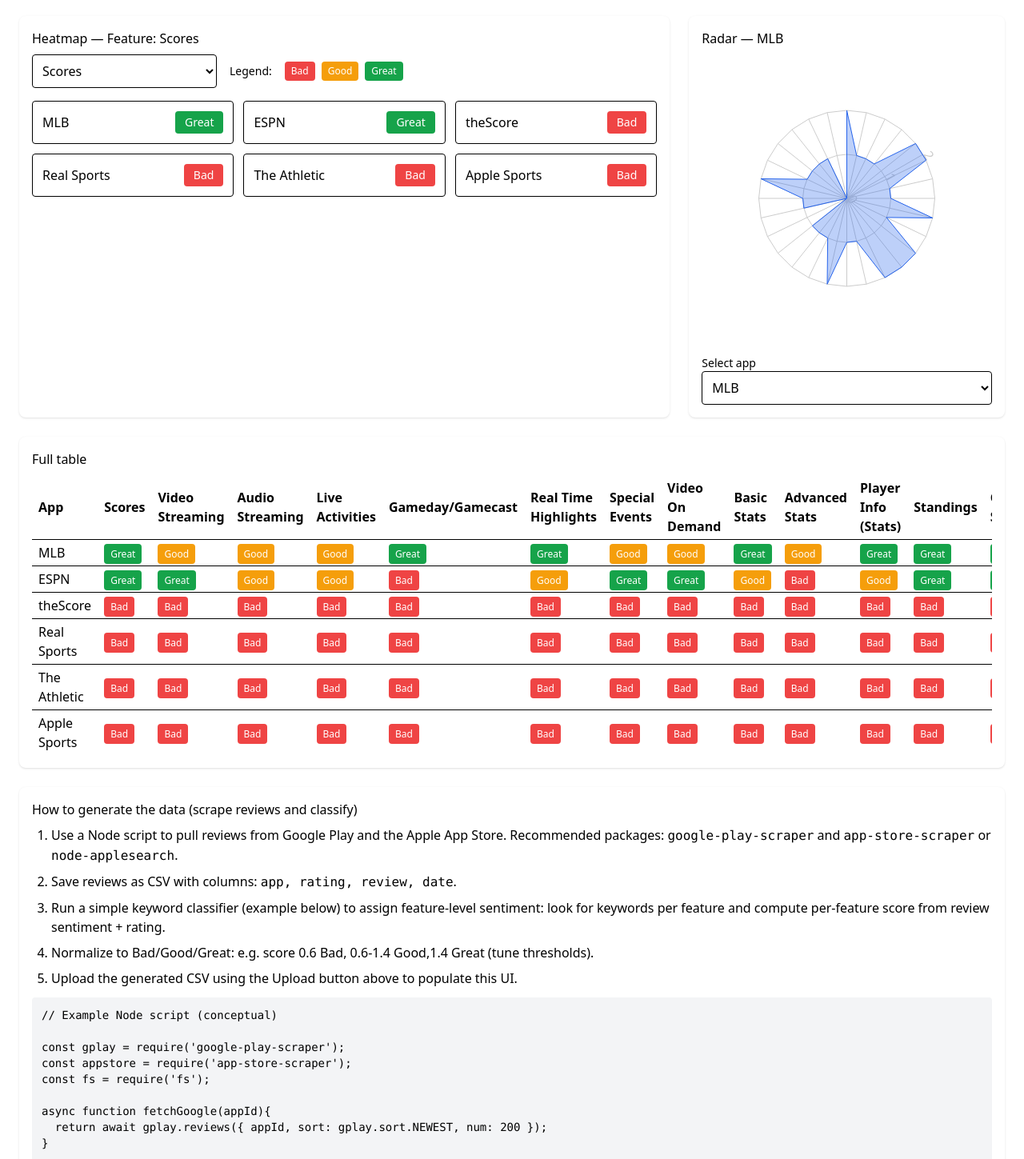
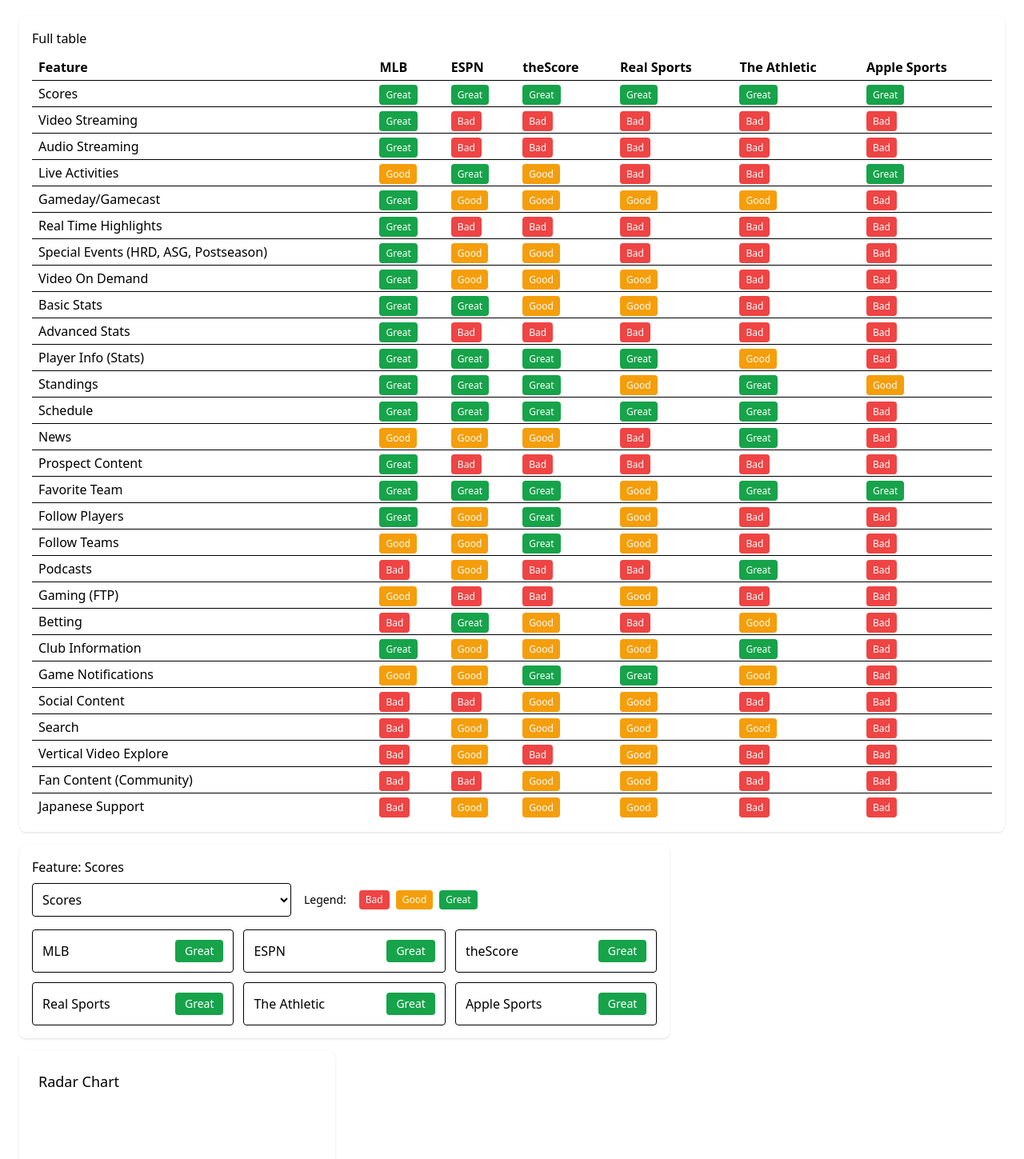
Before and after one commit to kyelindholm/mlbhackathon2025, a React (Create React App) app: page / in a window 1280 px wide. Shown: the part 60-1509 px from the top of the page at 80% size. Built offline with nearby package versions, Linux system fonts and the light colour scheme.

Commit message:
format data visualizations

```diff
--- a/src/App.js
+++ b/src/App.js
@@ -1,14 +1,14 @@
 import './App.css';
 
-import { useState, useMemo } from "react";
+import { useState, useMemo, useEffect } from "react";
 import { Radar, RadarChart, PolarGrid, PolarAngleAxis, PolarRadiusAxis, ResponsiveContainer, Tooltip, BarChart, Bar, XAxis, YAxis, Cell } from 'recharts';
 import Papa from 'papaparse';
 import { Download } from 'lucide-react';
 
 const FEATURES = [
   'Scores', 'Video Streaming', 'Audio Streaming', 'Live Activities', 'Gameday/Gamecast',
-  'Real Time Highlights', 'Special Events', 'Video On Demand', 'Basic Stats', 'Advanced Stats',
-  'Player Info (Stats)', 'Standings', 'Game Schedule', 'News', 'Prospect content',
+  'Real Time Highlights', 'Special Events\n(HRD, ASG, Postseason)', 'Video On Demand', 'Basic Stats', 'Advanced Stats',
+  'Player Info (Stats)', 'Standings', 'Schedule', 'News', 'Prospect Content',
   'Favorite Team', 'Follow Players', 'Follow Teams', 'Podcasts', 'Gaming (FTP)', 'Betting',
   'Club Information', 'Game Notifications', 'Social Content', 'Search', 'Vertical Video Explore',
   'Fan Content (Community)', 'Japanese Support'
@@ -26,68 +26,202 @@
 const sampleData = [
   {
     app: 'MLB',
-    // random example values — replace by ingested data
     Scores: 'Great',
-    'Video Streaming': 'Good',
-    'Audio Streaming': 'Good',
+    'Video Streaming': 'Great',
+    'Audio Streaming': 'Great',
     'Live Activities': 'Good',
     'Gameday/Gamecast': 'Great',
     'Real Time Highlights': 'Great',
-    'Special Events': 'Good',
+    'Special Events\n(HRD, ASG, Postseason)': 'Great',
+    'Video On Demand': 'Great',
+    'Basic Stats': 'Great',
+    'Advanced Stats': 'Great',
+    'Player Info (Stats)': 'Great',
+    'Standings': 'Great',
+    'Schedule': 'Great',
+    'News': 'Good',
+    'Prospect Content': 'Great',
+    'Favorite Team': 'Great',
+    'Follow Players': 'Great',
+    'Follow Teams': 'Good',
+    'Podcasts': 'Bad',
+    'Gaming (FTP)': 'Good',
+    'Betting': 'Bad',
+    'Club Information': 'Great',
+    'Game Notifications': 'Good',
+    'Player Notifications': 'Good',
+    'News Notifications': 'Great',
+    'Social Content': 'Bad',
+    'Search': 'Bad',
+    'Vertical Video Explore': 'Bad',
+    'Fan Content (Community)': 'Bad',
+    'Japanese Support': 'Bad'
+  },
+  {
+    app: 'ESPN',
+    Scores: 'Great',
+    'Video Streaming': 'Bad',
+    'Audio Streaming': 'Bad',
+    'Live Activities': 'Great',
+    'Gameday/Gamecast': 'Good',
+    'Real Time Highlights': 'Bad',
+    'Special Events\n(HRD, ASG, Postseason)': 'Good',
     'Video On Demand': 'Good',
     'Basic Stats': 'Great',
-    'Advanced Stats': 'Good',
+    'Advanced Stats': 'Bad',
     'Player Info (Stats)': 'Great',
     'Standings': 'Great',
-    'Game Schedule': 'Great',
+    'Schedule': 'Great',
     'News': 'Good',
-    'Prospect content': 'Good',
+    'Prospect Content': 'Bad',
     'Favorite Team': 'Great',
     'Follow Players': 'Good',
     'Follow Teams': 'Good',
     'Podcasts': 'Good',
     'Gaming (FTP)': 'Bad',
+    'Betting': 'Great',
+    'Club Information': 'Good',
+    'Game Notifications': 'Good',
+    'Player Notifications': 'Bad',
+    'News Notifications': 'Great',
+    'Social Content': 'Bad',
+    'Search': 'Good',
+    'Vertical Video Explore': 'Good',
+    'Fan Content (Community)': 'Bad',
+    'Japanese Support': 'Good'
+  },
+  {
+    app: 'theScore',
+    Scores: 'Great',
+    'Video Streaming': 'Bad',
+    'Audio Streaming': 'Bad',
+    'Live Activities': 'Good',
+    'Gameday/Gamecast': 'Good',
+    'Real Time Highlights': 'Bad',
+    'Special Events\n(HRD, ASG, Postseason)': 'Good',
+    'Video On Demand': 'Good',
+    'Basic Stats': 'Good',
+    'Advanced Stats': 'Bad',
+    'Player Info (Stats)': 'Great',
+    'Standings': 'Great',
+    'Schedule': 'Great',
+    'News': 'Good',
+    'Prospect Content': 'Bad',
+    'Favorite Team': 'Great',
+    'Follow Players': 'Great',
+    'Follow Teams': 'Great',
+    'Podcasts': 'Bad',
+    'Gaming (FTP)': 'Bad',
     'Betting': 'Good',
     'Club Information': 'Good',
     'Game Notifications': 'Great',
+    'Player Notifications': 'Great',
+    'News Notifications': 'Great',
+    'Social Content': 'Good',
+    'Search': 'Good',
+    'Vertical Video Explore': 'Bad',
+    'Fan Content (Community)': 'Good',
+    'Japanese Support': 'Good'
+  },
+  {
+    app: 'Real Sports',
+    Scores: 'Great',
+    'Video Streaming': 'Bad',
+    'Audio Streaming': 'Bad',
+    'Live Activities': 'Bad',
+    'Gameday/Gamecast': 'Good',
+    'Real Time Highlights': 'Bad',
+    'Special Events\n(HRD, ASG, Postseason)': 'Bad',
+    'Video On Demand': 'Good',
+    'Basic Stats': 'Good',
+    'Advanced Stats': 'Bad',
+    'Player Info (Stats)': 'Great',
+    'Standings': 'Good',
+    'Schedule': 'Great',
+    'News': 'Bad',
+    'Prospect Content': 'Bad',
+    'Favorite Team': 'Good',
+    'Follow Players': 'Good',
+    'Follow Teams': 'Good',
+    'Podcasts': 'Bad',
+    'Gaming (FTP)': 'Good',
+    'Betting': 'Bad',
+    'Club Information': 'Good',
+    'Game Notifications': 'Great',
+    'Player Notifications': 'Great',
+    'News Notifications': 'Bad',
     'Social Content': 'Good',
     'Search': 'Good',
     'Vertical Video Explore': 'Good',
     'Fan Content (Community)': 'Good',
+    'Japanese Support': 'Good'
+  },
+  {
+    app: 'The Athletic',
+    Scores: 'Great',
+    'Video Streaming': 'Bad',
+    'Audio Streaming': 'Bad',
+    'Live Activities': 'Bad',
+    'Gameday/Gamecast': 'Good',
+    'Real Time Highlights': 'Bad',
+    'Special Events\n(HRD, ASG, Postseason)': 'Bad',
+    'Video On Demand': 'Bad',
+    'Basic Stats': 'Bad',
+    'Advanced Stats': 'Bad',
+    'Player Info (Stats)': 'Good',
+    'Standings': 'Great',
+    'Schedule': 'Great',
+    'News': 'Great',
+    'Prospect Content': 'Bad',
+    'Favorite Team': 'Great',
+    'Follow Players': 'Bad',
+    'Follow Teams': 'Bad',
+    'Podcasts': 'Great',
+    'Gaming (FTP)': 'Bad',
+    'Betting': 'Good',
+    'Club Information': 'Great',
+    'Game Notifications': 'Good',
+    'Player Notifications': 'Bad',
+    'News Notifications': 'Great',
+    'Social Content': 'Bad',
+    'Search': 'Good',
+    'Vertical Video Explore': 'Bad',
+    'Fan Content (Community)': 'Bad',
     'Japanese Support': 'Bad'
   },
   {
-    app: 'ESPN',
+    app: 'Apple Sports',
     Scores: 'Great',
-    'Video Streaming': 'Great',
-    'Audio Streaming': 'Good',
-    'Live Activities': 'Good',
+    'Video Streaming': 'Bad',
+    'Audio Streaming': 'Bad',
+    'Live Activities': 'Great',
     'Gameday/Gamecast': 'Bad',
-    'Real Time Highlights': 'Good',
-    'Special Events': 'Great',
-    'Video On Demand': 'Great',
-    'Basic Stats': 'Good',
+    'Real Time Highlights': 'Bad',
+    'Special Events\n(HRD, ASG, Postseason)': 'Bad',
+    'Video On Demand': 'Bad',
+    'Basic Stats': 'Bad',
     'Advanced Stats': 'Bad',
-    'Player Info (Stats)': 'Good',
-    'Standings': 'Great',
-    'Game Schedule': 'Great',
-    'News': 'Great',
-    'Prospect content': 'Bad',
-    'Favorite Team': 'Good',
+    'Player Info (Stats)': 'Bad',
+    'Standings': 'Good',
+    'Schedule': 'Bad',
+    'News': 'Bad',
+    'Prospect Content': 'Bad',
+    'Favorite Team': 'Great',
     'Follow Players': 'Bad',
-    'Follow Teams': 'Good',
-    'Podcasts': 'Great',
-    'Gaming (FTP)': 'Good',
-    'Betting': 'Great',
+    'Follow Teams': 'Bad',
+    'Podcasts': 'Bad',
+    'Gaming (FTP)': 'Bad',
+    'Betting': 'Bad',
     'Club Information': 'Bad',
-    'Game Notifications': 'Good',
-    'Social Content': 'Great',
-    'Search': 'Great',
-    'Vertical Video Explore': 'Great',
-    'Fan Content (Community)': 'Good',
-    'Japanese Support': 'Good'
-  },
-  // ... add other sample apps as needed
+    'Game Notifications': 'Bad',
+    'Player Notifications': 'Bad',
+    'News Notifications': 'Bad',
+    'Social Content': 'Bad',
+    'Search': 'Bad',
+    'Vertical Video Explore': 'Bad',
+    'Fan Content (Community)': 'Bad',
+    'Japanese Support': 'Bad'
+  }
 ];
 
 function normalizeData(dataArray) {
@@ -147,8 +281,9 @@
   const heatmapData = numeric.map(d => ({ app: d.app, value: d[selectedFeature] }));
 
   // Prepare radar chart for selected app
-  const [selectedApp, setSelectedApp] = useState('MLB');
-  const radarData = FEATURES.map(f => ({ feature: f, value: numeric.find(n => n.app === selectedApp)?.[f] ?? 0 }));
+  const [selectedApps, setSelectedApps] = useState(sampleData.map(d => d.app));
+  const [chartData, setChartData] = useState([]);
+  const radarData = FEATURES.map(f => ({ feature: f, value: numeric.find(n => n.app === selectedApps[0])?.[f] ?? 0 }));
 
   const colorForScore = (s) => {
     switch(s){
@@ -157,6 +292,43 @@
       default: return '#ef4444'; // red for Bad
     }
   }
+
+  // Always assign a fixed color to each app based on its index in sampleData
+  const colors = ['#2563eb', '#10b981', '#f97316', '#ef4444', '#8b5cf6'];
+  const colorForApp = (appName) => {
+    const idx = sampleData.findIndex(d => d.app === appName);
+    return colors[idx % colors.length];
+  };
+
+   useEffect(() => {
+    // Start with an array of objects for each feature
+    const transformedData = FEATURES.map(feature => ({
+      feature: feature,
+    }));
+
+    // Add the score for each selected app to the corresponding feature object
+    selectedApps.forEach(appName => {
+      const appData = sampleData.find(d => d.app === appName);
+      if (appData) {
+        FEATURES.forEach(feature => {
+          transformedData.find(f => f.feature === feature)[appName] = SCORE_MAP[appData[feature]];
+        });
+      }
+    });
+    setChartData(transformedData);
+  }, [selectedApps]);
+
+    const handleCheckboxChange = (appName) => {
+    setSelectedApps(prevSelectedApps => {
+      if (prevSelectedApps.includes(appName)) {
+        // If the app is already selected, remove it
+        return prevSelectedApps.filter(app => app !== appName);
+      } else {
+        // If it's not selected, add it
+        return [...prevSelectedApps, appName];
+      }
+    });
+  };
 
   return (
     <div className="p-6 max-w-7xl mx-auto">
@@ -172,9 +344,38 @@
         </div>
       </header>
 
+
+      <section className="mt-6 bg-white p-4 my-4 rounded-lg shadow">
+        <h2 className="font-medium mb-2">Full table</h2>
+        <div className="overflow-x-auto">
+          <table className="min-w-full text-left">
+            <thead>
+              <tr>
+                <th className="px-2 py-1">Feature</th>
+                {data.map(d => (
+                  <th key={d.app} className="px-2 py-1">{d.app}</th>
+                ))}
+              </tr>
+            </thead>
+            <tbody>
+              {FEATURES.map(feature => (
+                <tr key={feature} className="border-t">
+                  <td className="px-2 py-1 font-medium">{feature}</td>
+                  {data.map(d => (
+                    <td key={d.app} className="px-2 py-1">
+                      <span className="px-2 py-1 rounded text-xs text-white" style={{background: colorForScore(SCORE_MAP[d[feature]] ?? 0)}}>{d[feature]}</span>
+                    </td>
+                  ))}
+                </tr>
+              ))}
+            </tbody>
+          </table>
+        </div>
+      </section>
+
       <section className="grid grid-cols-1 lg:grid-cols-3 gap-6">
         <div className="col-span-2 bg-white p-4 rounded-lg shadow">
-          <h2 className="font-medium mb-2">Heatmap — Feature: {selectedFeature}</h2>
+          <h2 className="font-medium mb-2">Feature: {selectedFeature}</h2>
           <div className="flex gap-4 items-center mb-4">
             <select value={selectedFeature} onChange={e=>setSelectedFeature(e.target.value)} className="border rounded p-2">
               {FEATURES.map(f => <option key={f} value={f}>{f}</option>)}
@@ -197,88 +398,61 @@
           </div>
 
         </div>
+      </section>
 
-        <aside className="bg-white p-4 rounded-lg shadow">
-          <h3 className="font-medium mb-2">Radar — {selectedApp}</h3>
+      <section className="grid grid-cols-1 lg:grid-cols-3 gap-6 my-4">
+        <aside className="bg-white p-6 rounded-lg shadow">
+          <h3 className="font-medium mb-4 text-lg">Radar Chart</h3>
           <div style={{ width: '100%', height: 360 }}>
             <ResponsiveContainer>
-              <RadarChart data={radarData} outerRadius={110}>
-                <PolarGrid />
-                <PolarAngleAxis dataKey="feature" tick={false} />
-                <PolarRadiusAxis angle={30} domain={[0,2]} tickCount={3} />
-                <Radar name={selectedApp} dataKey="value" stroke="#2563eb" fill="#2563eb" fillOpacity={0.3} />
-                <Tooltip formatter={(val)=>LABELS[val]} />
+              <RadarChart data={chartData} outerRadius={110}>
+                <PolarGrid stroke="#e5e7eb" />
+                {/* <PolarAngleAxis dataKey="feature" stroke="#374151" tick={false} /> */}
+                <PolarRadiusAxis domain={[0, 2]} tickCount={3} />
+                {/* Map over the selected apps to render a Radar component for each one */}
+                {selectedApps.map((appName) => (
+                  <Radar
+                    key={appName}
+                    name={appName}
+                    dataKey={appName} // The dataKey now corresponds to the app's name
+                    stroke={colorForApp(appName)}
+                    fill={colorForApp(appName)}
+                    fillOpacity={0.3}
+                  />
+                ))}
+                <Tooltip labelFormatter={(index) => FEATURES[index]}
+                formatter={(value) => LABELS[value] ?? value} />
               </RadarChart>
             </ResponsiveContainer>
           </div>
 
-          <div className="mt-4">
-            <label className="block text-sm">Select app</label>
-            <select value={selectedApp} onChange={e=>setSelectedApp(e.target.value)} className="border rounded p-2 w-full">
-              {data.map(d => <option key={d.app} value={d.app}>{d.app}</option>)}
-            </select>
+          <div className="mt-6">
+            <label className="block text-sm font-medium mb-2">Apps:</label>
+            {/* Chunk sampleData into columns of 3 */}
+            <div className="flex gap-4">
+              {Array.from({ length: Math.ceil(sampleData.length / 3) }).map((_, colIdx) => (
+                <div key={colIdx} className="flex flex-col gap-2">
+                  {sampleData.slice(colIdx * 3, colIdx * 3 + 3).map((d) => {
+                    const color = selectedApps.includes(d.app) ? colorForApp(d.app) : '#d1d5db';
+                    return (
+                      <label key={d.app} className="flex items-center space-x-2 cursor-pointer">
+                        <input
+                          type="checkbox"
+                          checked={selectedApps.includes(d.app)}
+                          onChange={() => handleCheckboxChange(d.app)}
+                          className="rounded text-blue-600 focus:ring-blue-500"
+                        />
+                        <span style={{ display: 'inline-block', width: 16, height: 16, background: color, borderRadius: 3, marginRight: 6 }}></span>
+                        <span className="text-gray-700">{d.app}</span>
+                      </label>
+                    );
+                  })}
+                </div>
+              ))}
+            </div>
           </div>
-
         </aside>
       </section>
-
-      <section className="mt-6 bg-white p-4 rounded-lg shadow">
-        <h2 className="font-medium mb-2">Full table</h2>
-        <div className="overflow-x-auto">
-          <table className="min-w-full text-left">
-            <thead>
-              <tr>
-                <th className="px-2 py-1">App</th>
-                {FEATURES.map(f=> <th key={f} className="px-2 py-1">{f}</th>)}
-              </tr>
-            </thead>
-            <tbody>
-              {data.map(d=> (
-                <tr key={d.app} className="border-t">
-                  <td className="px-2 py-1 font-medium">{d.app}</td>
-                  {FEATURES.map(f=> (
-                    <td key={f} className="px-2 py-1">
-                      <span className="px-2 py-1 rounded text-xs text-white" style={{background: colorForScore(SCORE_MAP[d[f]] ?? 0)}}>{d[f]}</span>
-                    </td>
-                  ))}
-                </tr>
-              ))}
-            </tbody>
-          </table>
-        </div>
-      </section>
-
-      <section className="mt-6 bg-white p-4 rounded-lg shadow">
-        <h2 className="font-medium mb-2">How to generate the data (scrape reviews and classify)</h2>
-        <ol className="list-decimal ml-6 space-y-2">
-          <li>Use a Node script to pull reviews from Google Play and the Apple App Store. Recommended packages: <code>google-play-scraper</code> and <code>app-store-scraper</code> or <code>node-applesearch</code>.</li>
-          <li>Save reviews as CSV with columns: <code>app, rating, review, date</code>.</li>
-          <li>Run a simple keyword classifier (example below) to assign feature-level sentiment: look for keywords per feature and compute per-feature score from review sentiment + rating.</li>
-          <li>Normalize to Bad/Good/Great: e.g. score 0.6 Bad, 0.6-1.4 Good,1.4 Great (tune thresholds).</li>
-          <li>Upload the generated CSV using the Upload button above to populate this UI.</li>
-        </ol>
-
-        <pre className="mt-3 text-sm bg-gray-100 p-3 rounded overflow-x-auto">{`// Example Node script (conceptual)
-
-const gplay = require('google-play-scraper');
-const appstore = require('app-store-scraper');
-const fs = require('fs');
-
-async function fetchGoogle(appId){
-  return await gplay.reviews({ appId, sort: gplay.sort.NEWEST, num: 200 });
-}
-
-async function fetchApple(appId){
-  return await appstore.reviews({ appId, sort: 'mostRecent', num: 200 });
-}
-
-// save reviews as CSV then run a separate analysis script that maps keywords to features
-
-`}</pre>
-
-        <p className="mt-3 text-sm text-gray-600">If you'd like, I can also provide the exact Node scripts to fetch reviews and a small classifier that searches for feature keywords in review text and outputs the CSV used by this app.</p>
-      </section>
-
     </div>
   );
 }
--- a/src/index.css
+++ b/src/index.css
@@ -7,8 +7,11 @@
       "Segoe UI Emoji", "Segoe UI Symbol", "Noto Color Emoji";
     --font-mono: ui-monospace, SFMono-Regular, Menlo, Monaco, Consolas, "Liberation Mono",
       "Courier New", monospace;
+    --color-blue-500: oklch(62.3% 0.214 259.815);
+    --color-blue-600: oklch(54.6% 0.245 262.881);
     --color-gray-100: oklch(96.7% 0.003 264.542);
     --color-gray-600: oklch(44.6% 0.03 256.802);
+    --color-gray-700: oklch(37.3% 0.034 259.733);
     --color-white: #fff;
     --spacing: 0.25rem;
     --container-7xl: 80rem;
@@ -16,6 +19,8 @@
     --text-xs--line-height: calc(1 / 0.75);
     --text-sm: 0.875rem;
     --text-sm--line-height: calc(1.25 / 0.875);
+    --text-lg: 1.125rem;
+    --text-lg--line-height: calc(1.75 / 1.125);
     --text-2xl: 1.5rem;
     --text-2xl--line-height: calc(2 / 1.5);
     --font-weight-medium: 500;
@@ -174,11 +179,17 @@
   }
 }
 @layer utilities {
+  .fixed {
+    position: fixed;
+  }
   .col-span-2 {
     grid-column: span 2 / span 2;
   }
   .mx-auto {
     margin-inline: auto;
+  }
+  .my-4 {
+    margin-block: calc(var(--spacing) * 4);
   }
   .mt-3 {
     margin-top: calc(var(--spacing) * 3);
@@ -216,14 +227,11 @@
   .hidden {
     display: none;
   }
+  .inline-block {
+    display: inline-block;
+  }
   .table {
     display: table;
-  }
-  .h-4 {
-    height: calc(var(--spacing) * 4);
-  }
-  .w-4 {
-    width: calc(var(--spacing) * 4);
   }
   .w-full {
     width: 100%;
@@ -234,6 +242,15 @@
   .min-w-full {
     min-width: 100%;
   }
+  .border-collapse {
+    border-collapse: collapse;
+  }
+  .cursor-pointer {
+    cursor: pointer;
+  }
+  .resize {
+    resize: both;
+  }
   .list-decimal {
     list-style-type: decimal;
   }
@@ -242,6 +259,9 @@
   }
   .grid-cols-3 {
     grid-template-columns: repeat(3, minmax(0, 1fr));
+  }
+  .flex-col {
+    flex-direction: column;
   }
   .items-center {
     align-items: center;
@@ -266,6 +286,13 @@
       --tw-space-y-reverse: 0;
       margin-block-start: calc(calc(var(--spacing) * 2) * var(--tw-space-y-reverse));
       margin-block-end: calc(calc(var(--spacing) * 2) * calc(1 - var(--tw-space-y-reverse)));
+    }
+  }
+  .space-x-2 {
+    :where(& > :not(:last-child)) {
+      --tw-space-x-reverse: 0;
+      margin-inline-start: calc(calc(var(--spacing) * 2) * var(--tw-space-x-reverse));
+      margin-inline-end: calc(calc(var(--spacing) * 2) * calc(1 - var(--tw-space-x-reverse)));
     }
   }
   .overflow-x-auto {
@@ -319,6 +346,10 @@
     font-size: var(--text-2xl);
     line-height: var(--tw-leading, var(--text-2xl--line-height));
   }
+  .text-lg {
+    font-size: var(--text-lg);
+    line-height: var(--tw-leading, var(--text-lg--line-height));
+  }
   .text-sm {
     font-size: var(--text-sm);
     line-height: var(--tw-leading, var(--text-sm--line-height));
@@ -335,15 +366,33 @@
     --tw-font-weight: var(--font-weight-semibold);
     font-weight: var(--font-weight-semibold);
   }
+  .text-blue-600 {
+    color: var(--color-blue-600);
+  }
   .text-gray-600 {
     color: var(--color-gray-600);
+  }
+  .text-gray-700 {
+    color: var(--color-gray-700);
   }
   .text-white {
     color: var(--color-white);
   }
+  .underline {
+    text-decoration-line: underline;
+  }
   .shadow {
     --tw-shadow: 0 1px 3px 0 var(--tw-shadow-color, rgb(0 0 0 / 0.1)), 0 1px 2px -1px var(--tw-shadow-color, rgb(0 0 0 / 0.1));
     box-shadow: var(--tw-inset-shadow), var(--tw-inset-ring-shadow), var(--tw-ring-offset-shadow), var(--tw-ring-shadow), var(--tw-shadow);
+  }
+  .outline {
+    outline-style: var(--tw-outline-style);
+    outline-width: 1px;
+  }
+  .focus\:ring-blue-500 {
+    &:focus {
+      --tw-ring-color: var(--color-blue-500);
+    }
   }
   .lg\:grid-cols-3 {
     @media (width >= 64rem) {
@@ -352,6 +401,11 @@
   }
 }
 @property --tw-space-y-reverse {
+  syntax: "*";
+  inherits: false;
+  initial-value: 0;
+}
+@property --tw-space-x-reverse {
   syntax: "*";
   inherits: false;
   initial-value: 0;
@@ -430,10 +484,16 @@
   inherits: false;
   initial-value: 0 0 #0000;
 }
+@property --tw-outline-style {
+  syntax: "*";
+  inherits: false;
+  initial-value: solid;
+}
 @layer properties {
   @supports ((-webkit-hyphens: none) and (not (margin-trim: inline))) or ((-moz-orient: inline) and (not (color:rgb(from red r g b)))) {
     *, ::before, ::after, ::backdrop {
       --tw-space-y-reverse: 0;
+      --tw-space-x-reverse: 0;
       --tw-border-style: solid;
       --tw-font-weight: initial;
       --tw-shadow: 0 0 #0000;
@@ -450,6 +510,7 @@
       --tw-ring-offset-width: 0px;
       --tw-ring-offset-color: #fff;
       --tw-ring-offset-shadow: 0 0 #0000;
+      --tw-outline-style: solid;
     }
   }
 }
```
